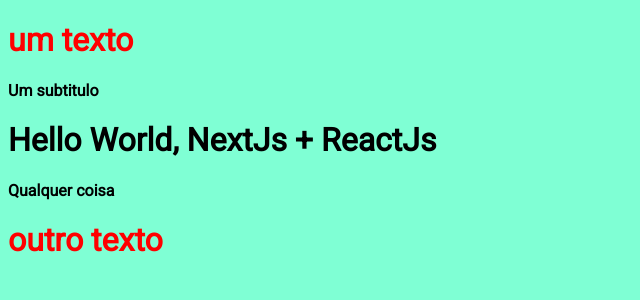
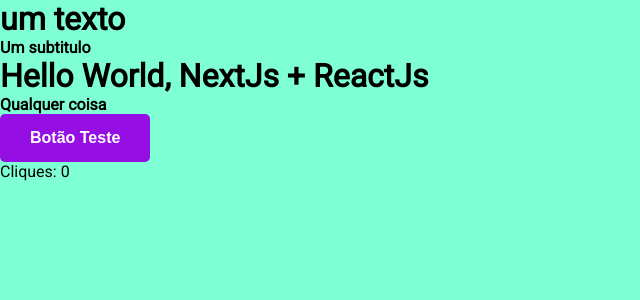
Before and after one commit to ChristyanShindy/react-nextjs-exemplos, a Next.js app: page / in a window 1280 px wide. Shown: the top 300 px of the page, without its empty margins (0-640 px from the left). Built offline with nearby package versions, Linux system fonts and the light colour scheme.

Commit message:
Criado Header

```diff
--- a/pages/index.jsx
+++ b/pages/index.jsx
@@ -1,9 +1,16 @@
+import { useState } from "react"
 import Head from "next/head"
 import Title from "../src/components/title/Title"
 import Subtitle from "../src/components/subtitle/Subtitle"
+import Button from "../src/components/button/Button"
 
 
 function HomePage () {
+    const[click, setClick] = useState(0)
+    const handleClick = () => {
+        setClick(click + 1)
+    }
+
     return (
         <>
             <Head>
@@ -11,10 +18,15 @@
             </Head>
             <div>
                 <Title> um texto</Title>
-            <Subtitle text="Um subtitulo"/>
+                <Subtitle text="Um subtitulo" />
                 <h1>Hello World, NextJs + ReactJs</h1>
                 <Subtitle />
-            <Title> outro texto</Title>
+                <Button
+                    onClick={handleClick}
+                >
+                    Botão Teste
+                </Button>
+                <p>Cliques: {click}</p>
             </div>
         </>
     )
--- /dev/null
+++ b/src/components/button/Button.jsx
@@ -0,0 +1,13 @@
+import styles from "./Button.module.css"
+function Button( { children, onClick }) {
+    return (
+        <button
+            className= {styles.button}
+            onClick= {onClick}
+        >
+            { children }
+        </button>
+    )
+}
+
+export default Button
--- /dev/null
+++ b/src/components/button/Button.module.css
@@ -0,0 +1,15 @@
+.button {
+    background-color: #950ee4;
+    border: none;
+    color: white;
+    font-size: 16px;
+    font-weight: bold;
+    padding: 15px 30px;
+    border-radius: 5px;
+    cursor: pointer;
+    transition: all 0.5s ease-out;
+}
+
+.button:hover {
+    background-color: #c48fe2;
+}
--- a/src/components/title/Title.module.css
+++ b/src/components/title/Title.module.css
@@ -1,3 +1,3 @@
 .title {
-    color: red;
+    color: black;
 }
--- a/src/style.css
+++ b/src/style.css
@@ -1,3 +1,8 @@
+* {
+    padding: 0;
+    margin: 0;
+}
+
 body {
     background-color: aquamarine;
     font-family: "Roboto", sans-serif;
```
Also changed, not shown: pages/exemplo.jsx (added, +16 -0 lines), pages/outroexemplo.jsx (added, +16 -0 lines), src/components/header/Header.jsx (added, +26 -0 lines), src/components/header/Header.module.css (added, +11 -0 lines). Lines whose indentation alone changed are shown as unchanged.
